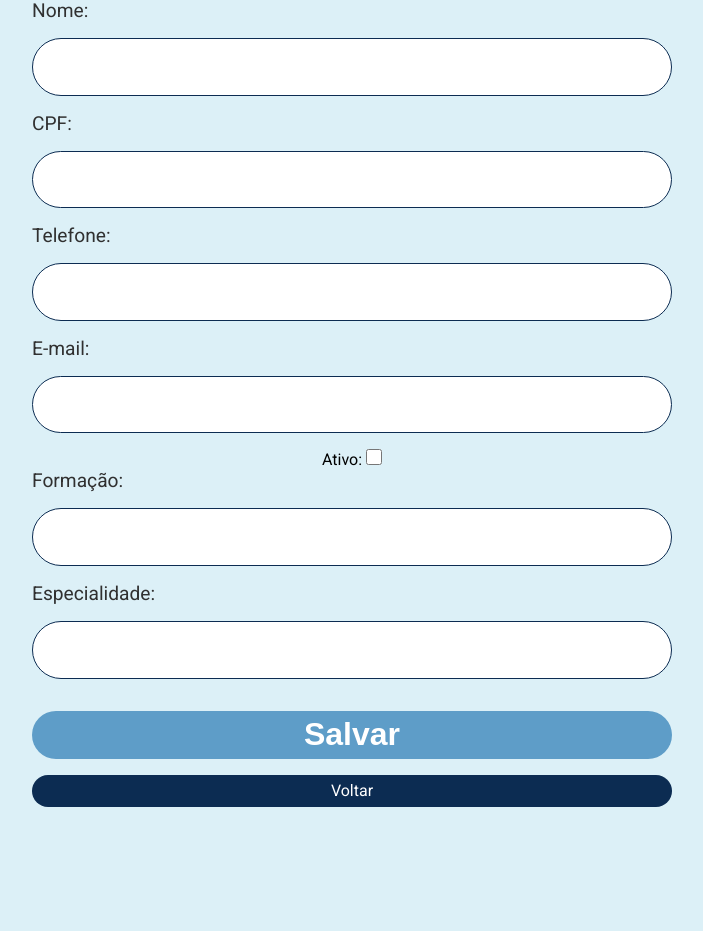
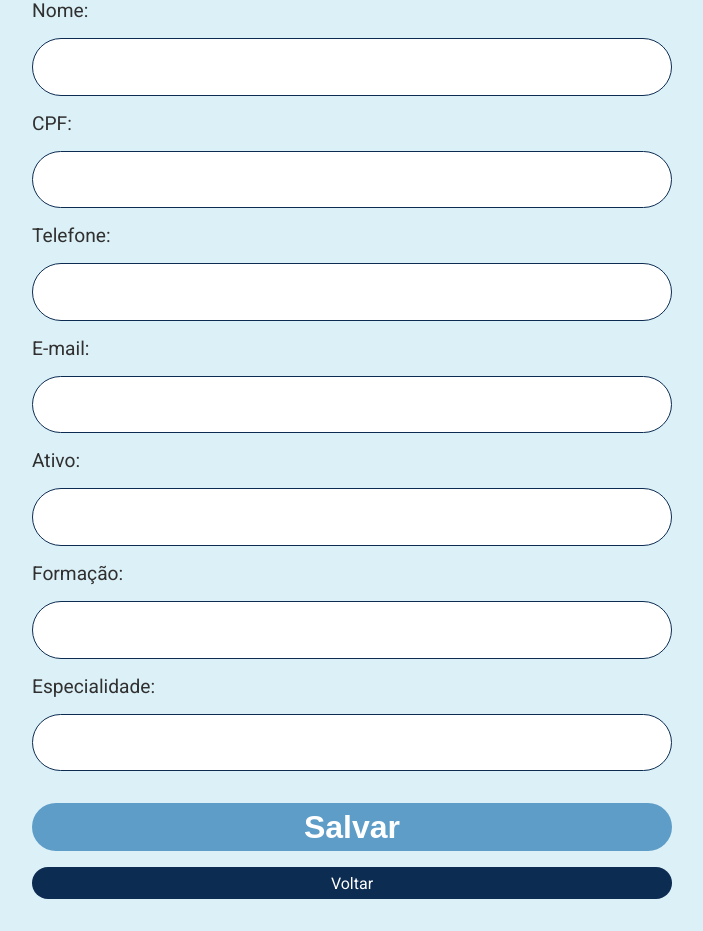
Before and after one commit to danton2000/gestor_escolar_web, a Flask app: page /editar/professor/1 in a window 1280 px wide. Shown: the part 160-1091 px from the top of the page, without its empty margins (288-991 px from the left). Before the commit the page ends 967 px from the top, so only its background shows below. Run offline with Flask 2, Linux system fonts and the light colour scheme; data comes from the database, SQL or seed files in the repository.

Commit message:
Subindo novas alterações :)

```diff
--- a/static/css/style.css
+++ b/static/css/style.css
@@ -172,8 +172,8 @@ main .conteudo-principal .conteudo-formulario .campos-formulario textarea:focus
 }
 
 main .conteudo-principal .conteudo-formulario input[type=checkbox] {
-    width: 1rem;
-    height: 1rem;
+    width: 1.5rem;
+    height: 1.5rem;
 }
 
 main .conteudo-principal .conteudo-formulario .campos-formulario input:focus {
--- a/templates/editar_professor.html
+++ b/templates/editar_professor.html
@@ -46,7 +46,7 @@
                 />
             </div>
 
-            <div class="checkbox">
+            <div class="campos-formulario">
                 <label for="ativo_professor">Ativo:</label>
                 {% if professor[5] == 1 %}
                 <input
@@ -57,7 +57,7 @@
                 />
                 {% else %}
                 <input
-                    type="checkbox"
+                    type="campos-formulario"
                     id="ativo_professor"
                     name="ativo_professor"
                 />
```
